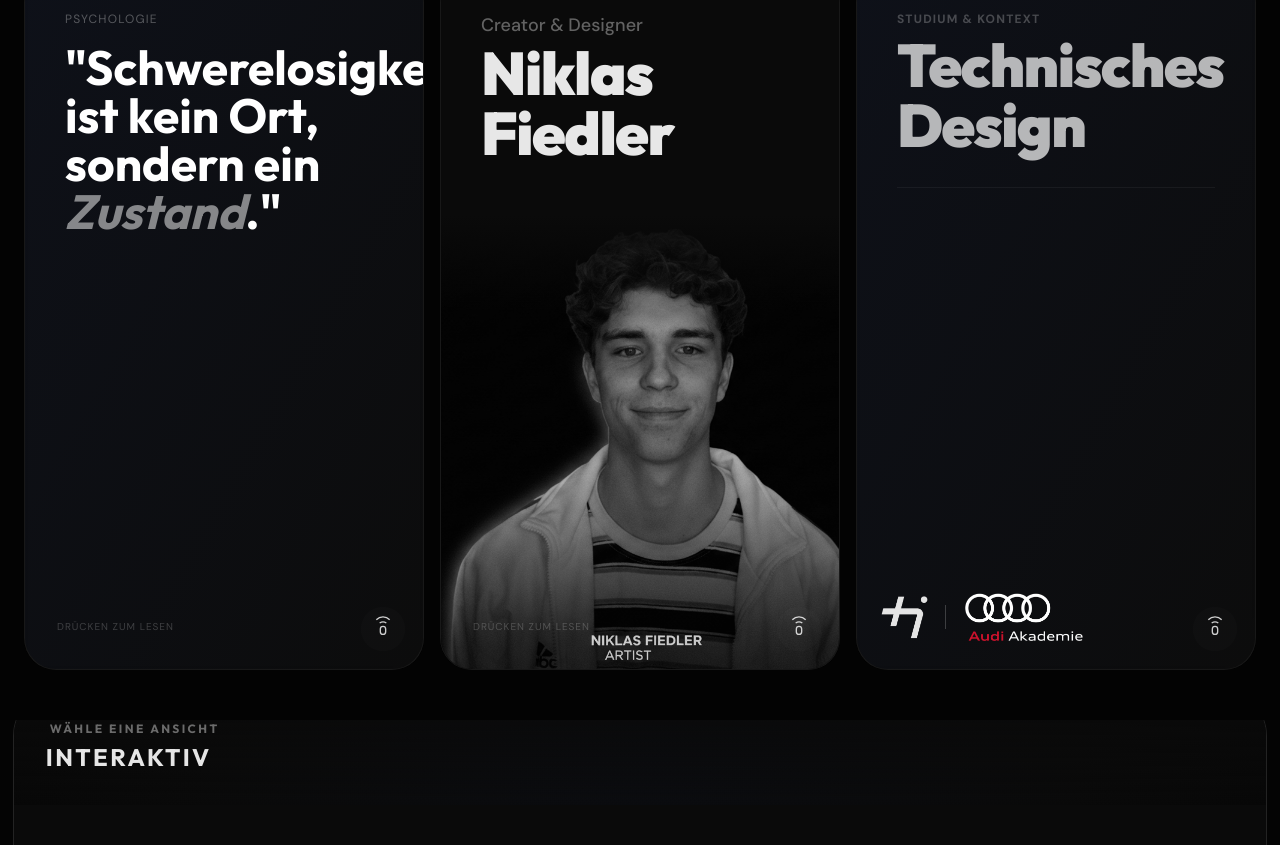
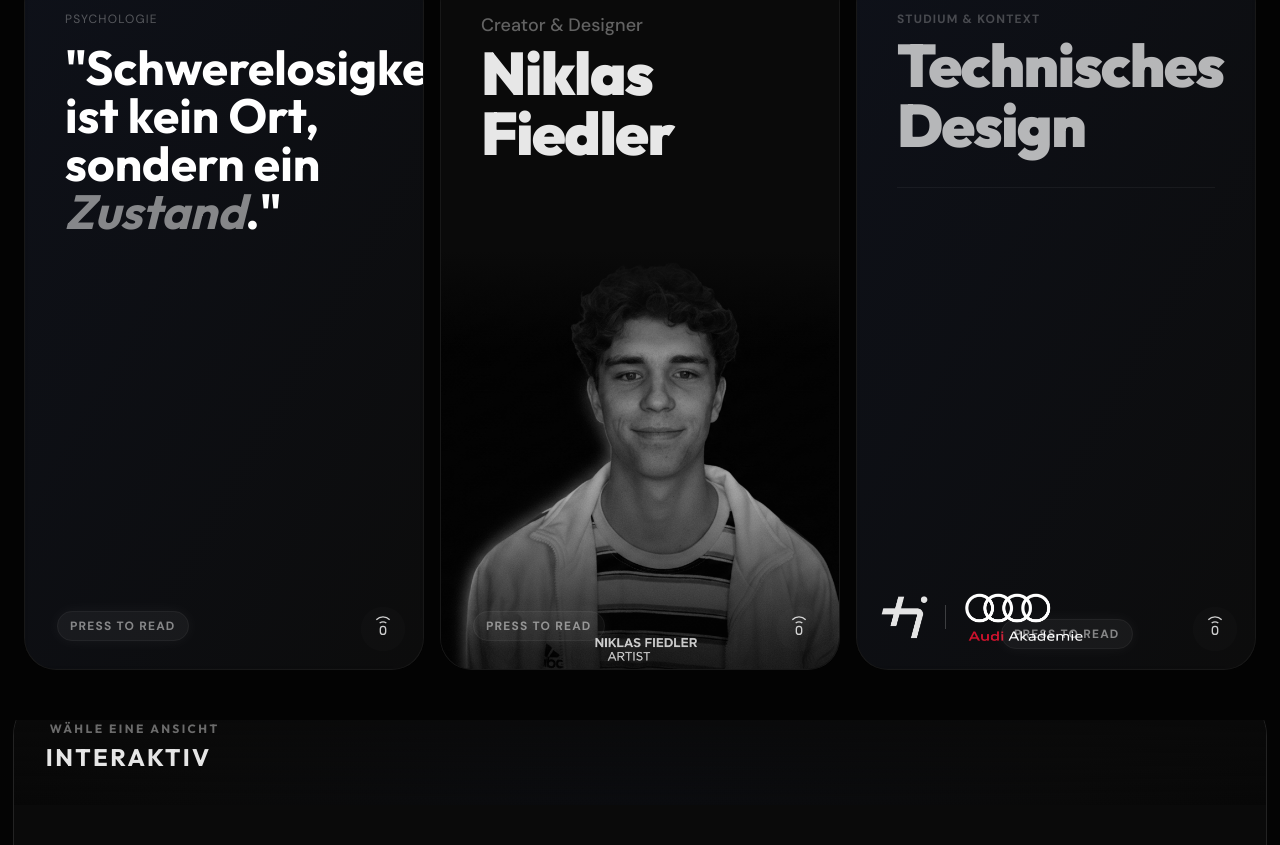
Before and after one commit to Nklsfdler/Schwerelos, a Next.js app: page / in a window 1280 px wide. Shown: the part 9120-9965 px from the top of the page. Built offline with nearby package versions, Linux system fonts and the light colour scheme.

Commit message:
Round 4: English Hints (PRESS TO READ) & Extended Niklas Text

```diff
--- a/app/page.tsx
+++ b/app/page.tsx
@@ -439,7 +439,7 @@ export default function Home() {
                             </div>
                             {/* Interaction Hint Text (Pulsing) */}
                             <div className="absolute bottom-6 left-8 md:bottom-8 md:left-8 z-20 pointer-events-none group-hover:opacity-0 transition-opacity duration-300">
-                                <span className="text-[10px] uppercase tracking-widest text-white/40 animate-pulse">Drücken zum Lesen</span>
+                                <span className="bg-white/10 backdrop-blur-md border border-white/10 px-3 py-1.5 rounded-full text-[10px] md:text-xs font-bold tracking-widest text-white shadow-[0_0_15px_rgba(255,255,255,0.1)] animate-pulse pointer-events-none select-none">PRESS TO READ</span>
                             </div>
                             <TouchIcon />
                         </SpotlightCard>
@@ -447,23 +447,32 @@ export default function Home() {
                         {/* TILE 2: ARTIST (NIKLAS) - SPECIAL LAYOUT */}
                         <SpotlightCard className="h-[450px] md:h-full group overflow-hidden bg-[#0a0a0a]">
 
-                            {/* 1. TOP SECTION: Solid Black Background for Text (Approx 35%) */}
-                            <div className="absolute top-0 left-0 w-full h-[35%] bg-[#0a0a0a] z-30 p-6 md:p-8 lg:p-10 flex flex-col justify-start">
+                            {/* 1. TOP SECTION: Solid Black Background for Text (Approx 40%) */}
+                            <div className="absolute top-0 left-0 w-full h-[40%] bg-[#0a0a0a] z-30 p-6 md:p-8 lg:p-10 flex flex-col justify-start">
                                 {/* Header Group: Creator Top, Name Bottom */}
                                 <div>
                                     <p className="text-base md:text-xs lg:text-lg font-[family-name:var(--font-dm)] text-white/60 mb-1 font-medium group-hover:opacity-100 opacity-60 transition-opacity duration-500">
                                         Creator & Designer
                                     </p>
-                                    <h3 className="text-4xl md:text-3xl lg:text-6xl font-[family-name:var(--font-outfit)] font-black text-white tracking-tight group-hover:text-white text-white/90 transition-colors duration-500">
+                                    <h3 className="text-4xl md:text-3xl lg:text-6xl font-[family-name:var(--font-outfit)] font-black text-white tracking-tight group-hover:text-white text-white/90 transition-colors duration-500 mb-2">
                                         Niklas Fiedler
                                     </h3>
+
+                                    {/* MOVED & EXPANDED TEXT: Closer to headline */}
+                                    <div className="grid grid-rows-[0fr] group-hover:grid-rows-[1fr] transition-all duration-500 ease-out overflow-hidden">
+                                        <div className="overflow-hidden opacity-0 blur-[10px] group-hover:opacity-100 group-hover:blur-0 transition-all duration-1000 delay-100">
+                                            <p className="text-base md:text-xs lg:text-lg font-[family-name:var(--font-dm)] text-white/80 leading-relaxed pt-2">
+                                                Für mich bedeutet Gestalten, Barrieren im Kopf abzubauen. Ich lasse meinen Impulsen freien Lauf, um Visionen zu realisieren, die sich von der Schwerkraft des Gewöhnlichen lösen.
+                                            </p>
+                                        </div>
+                                    </div>
                                 </div>
                             </div>
 
                             {/* 2. BOTTOM SECTION: Image (Starts below text) */}
                             {/* HOVER EFFECT: Image moves DOWN (translate-y) to reveal more black space if needed, or just standard paralax */}
                             {/* User asked: "Kopf ... weiter runter geht ... schneid mehr unten ab" */}
-                            <div className="absolute top-[35%] left-0 w-full h-[65%] overflow-hidden z-10 bg-[#0a0a0a]">
+                            <div className="absolute top-[40%] left-0 w-full h-[60%] overflow-hidden z-10 bg-[#0a0a0a]">
                                 <img
                                     src="/sequence/Niklas/image.png"
                                     alt="Niklas Fiedler"
@@ -475,25 +484,10 @@ export default function Home() {
                                 <div className="absolute top-0 left-0 w-full h-24 bg-gradient-to-b from-[#0a0a0a] to-transparent z-20" />
                             </div>
 
-                            {/* 3. EXPANDING TEXT (Floats over image bottom or in black area? User said "Expandiert ... Kopf weiter runter") */}
-                            {/* We put it in the Top Section, expanding downwards? No, space is tight. */}
-                            {/* Let's put it absolute at the bottom, fading in over the image? Or growing from the top section? */}
-                            {/* "Kopf noch weiter runter geht ... Platz hat". Implies Top Section Grows? */}
-                            {/* Safer: Top Section is fixed. Text appears there if space, or over image. */}
-                            {/* Actually, let's put it in the Top Section and let it push height? No, absolute positioning breaks that. */}
-                            {/* Let's overlay it on the image top, fading in. */}
-                            <div className="absolute top-[35%] left-0 w-full p-6 md:p-8 lg:p-10 z-30 pointer-events-none">
-                                <div className="grid grid-rows-[0fr] group-hover:grid-rows-[1fr] transition-all duration-500 ease-out overflow-hidden">
-                                    <div className="overflow-hidden opacity-0 blur-[10px] group-hover:opacity-100 group-hover:blur-0 transition-all duration-1000 delay-100">
-                                        <p className="text-base md:text-xs lg:text-lg font-[family-name:var(--font-dm)] text-white/80 leading-relaxed pt-4 drop-shadow-md bg-black/40 backdrop-blur-md p-4 rounded-xl md:bg-transparent md:backdrop-blur-none md:p-0 md:rounded-none">
-                                            Für mich bedeutet Gestalten, Barrieren im Kopf abzubauen. Ich lasse meinen Impulsen freien Lauf.
-                                        </p>
-                                    </div>
-                                </div>
-                            </div>
+                            {/* 3. OLD TEXT REMOVED (Merged into Top Section) */}
 
                             <div className="absolute bottom-6 left-8 md:bottom-8 md:left-8 z-20 pointer-events-none group-hover:opacity-0 transition-opacity duration-300">
-                                <span className="text-[10px] uppercase tracking-widest text-white/40 animate-pulse">Drücken zum Lesen</span>
+                                <span className="bg-white/10 backdrop-blur-md border border-white/10 px-3 py-1.5 rounded-full text-[10px] md:text-xs font-bold tracking-widest text-white shadow-[0_0_15px_rgba(255,255,255,0.1)] animate-pulse pointer-events-none select-none">PRESS TO READ</span>
                             </div>
                             <TouchIcon />
                         </SpotlightCard>
@@ -539,6 +533,10 @@ export default function Home() {
                                     loading="lazy" decoding="async"
                                     className="h-10 md:h-8 lg:h-14 w-auto object-contain"
                                 />
+                            </div>
+
+                            <div className="absolute bottom-6 left-32 md:left-36 z-20 pointer-events-none group-hover:opacity-0 transition-opacity duration-300">
+                                <span className="bg-white/10 backdrop-blur-md border border-white/10 px-3 py-1.5 rounded-full text-[10px] md:text-xs font-bold tracking-widest text-white shadow-[0_0_15px_rgba(255,255,255,0.1)] animate-pulse pointer-events-none select-none">PRESS TO READ</span>
                             </div>
                             <TouchIcon />
                         </SpotlightCard>
```
